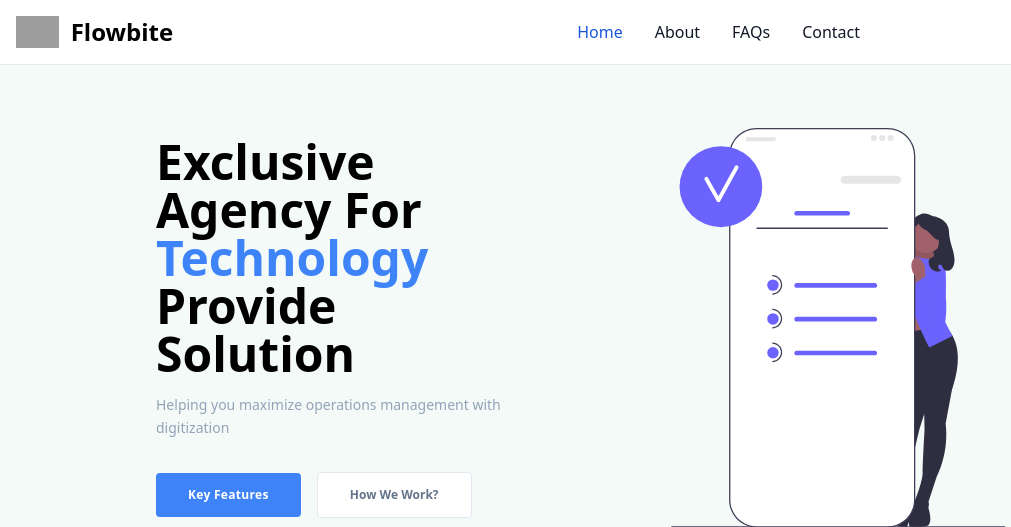
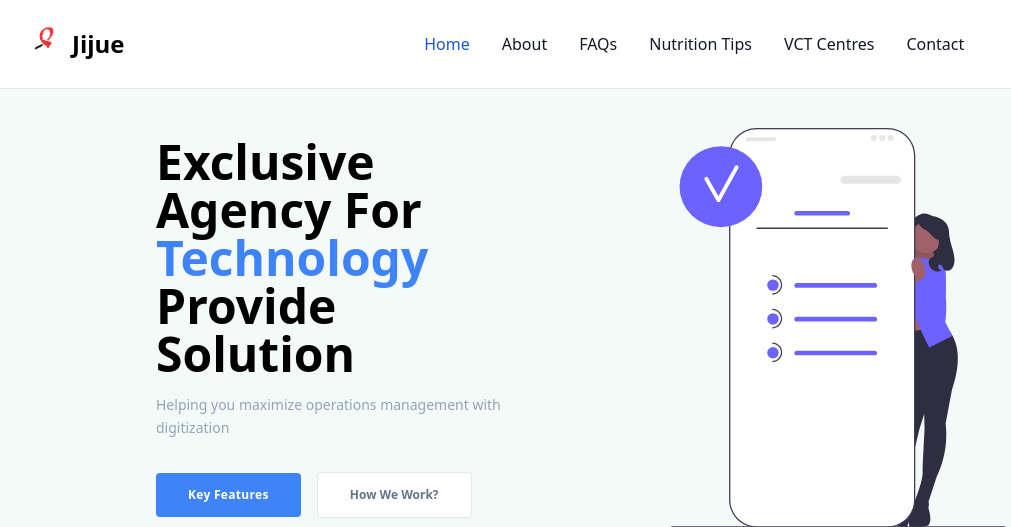
Before and after one commit to pyaustine/flowbite-django-tailwind, a Django app: page / in a window 1280 px wide. Shown: the top 527 px of the page, without its empty margins (0-1011 px from the left). Run offline with Django 4.2, Linux system fonts and the light colour scheme; style sheets or scripts are compiled from the project's sources; some libraries are stand-ins or nearby versions; grey boxes are pictures that could not be loaded.

Commit message:
navbar update

```diff
--- a/templates/base/_base.html
+++ b/templates/base/_base.html
@@ -25,15 +25,11 @@
       <div
         class="max-w-screen-xl flex flex-wrap items-center justify-between mx-auto p-4"
       >
-        <a href="https://flowbite.com/" class="flex items-center">
-          <img
-            src="https://flowbite.com/docs/images/logo.svg"
-            class="h-8 mr-3"
-            alt="Flowbite Logo"
-          />
+        <a href="/" class="flex items-center">
+          <img src="{% static 'images/logo.png' %}" class="h-14" alt="Logo" />
           <span
             class="self-center text-2xl font-semibold whitespace-nowrap dark:text-white"
-            >Flowbite</span
+            >Jijue</span
           >
         </a>
         <div class="flex md:order-2">
@@ -97,6 +93,20 @@
             </li>
             <li>
               <a
+                href="#"
+                class="block py-2 pl-3 pr-4 text-gray-900 rounded hover:bg-gray-100 md:hover:bg-transparent md:hover:text-blue-700 md:p-0 md:dark:hover:text-blue-500 dark:text-white dark:hover:bg-gray-700 dark:hover:text-white md:dark:hover:bg-transparent dark:border-gray-700"
+                >Nutrition Tips</a
+              >
+            </li>
+            <li>
+              <a
+                href="#"
+                class="block py-2 pl-3 pr-4 text-gray-900 rounded hover:bg-gray-100 md:hover:bg-transparent md:hover:text-blue-700 md:p-0 md:dark:hover:text-blue-500 dark:text-white dark:hover:bg-gray-700 dark:hover:text-white md:dark:hover:bg-transparent dark:border-gray-700"
+                >VCT Centres</a
+              >
+            </li>
+            <li>
+              <a
                 href="#contact"
                 class="block py-2 pl-3 pr-4 text-gray-900 rounded hover:bg-gray-100 md:hover:bg-transparent md:hover:text-blue-700 md:p-0 md:dark:hover:text-blue-500 dark:text-white dark:hover:bg-gray-700 dark:hover:text-white md:dark:hover:bg-transparent dark:border-gray-700"
                 >Contact</a
```
